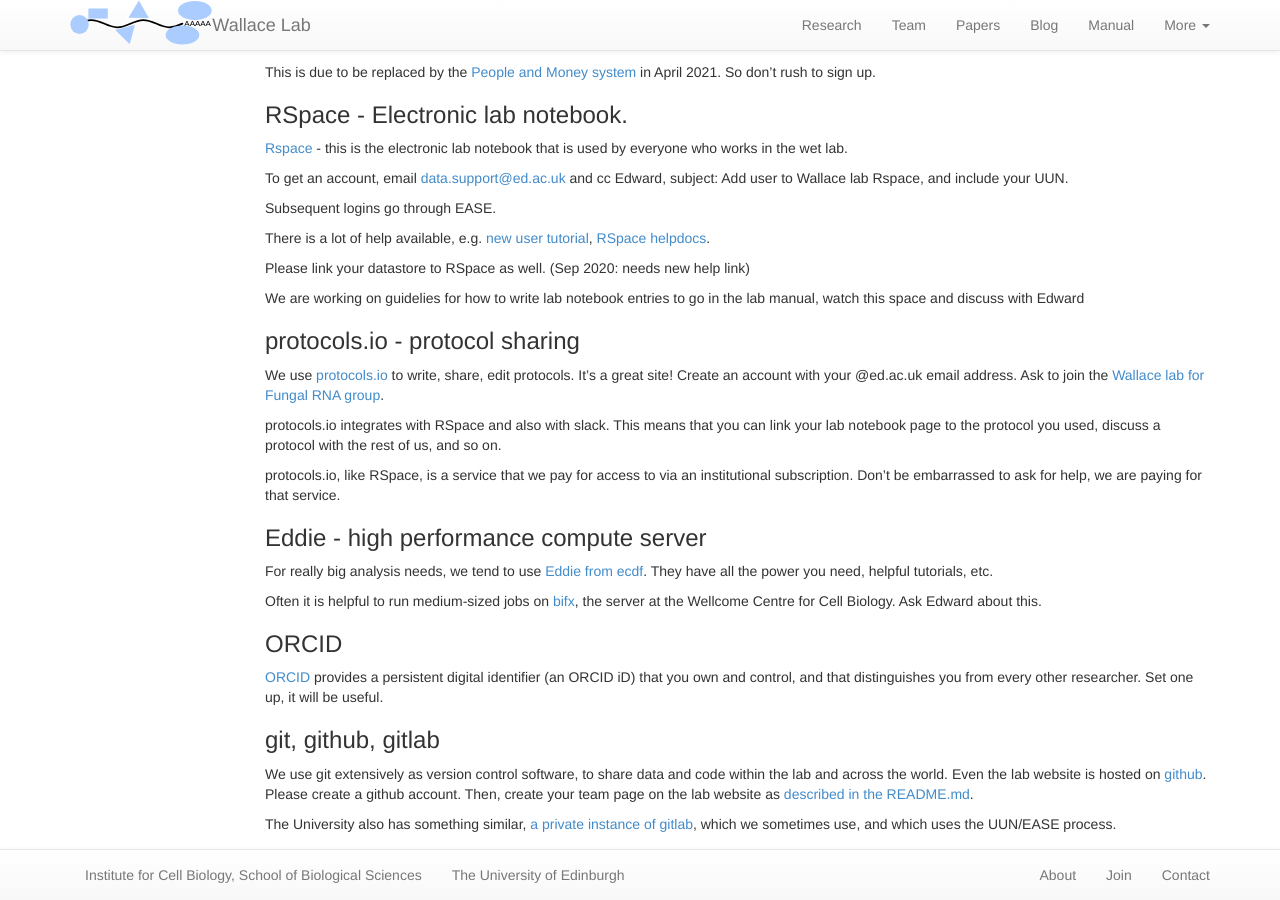
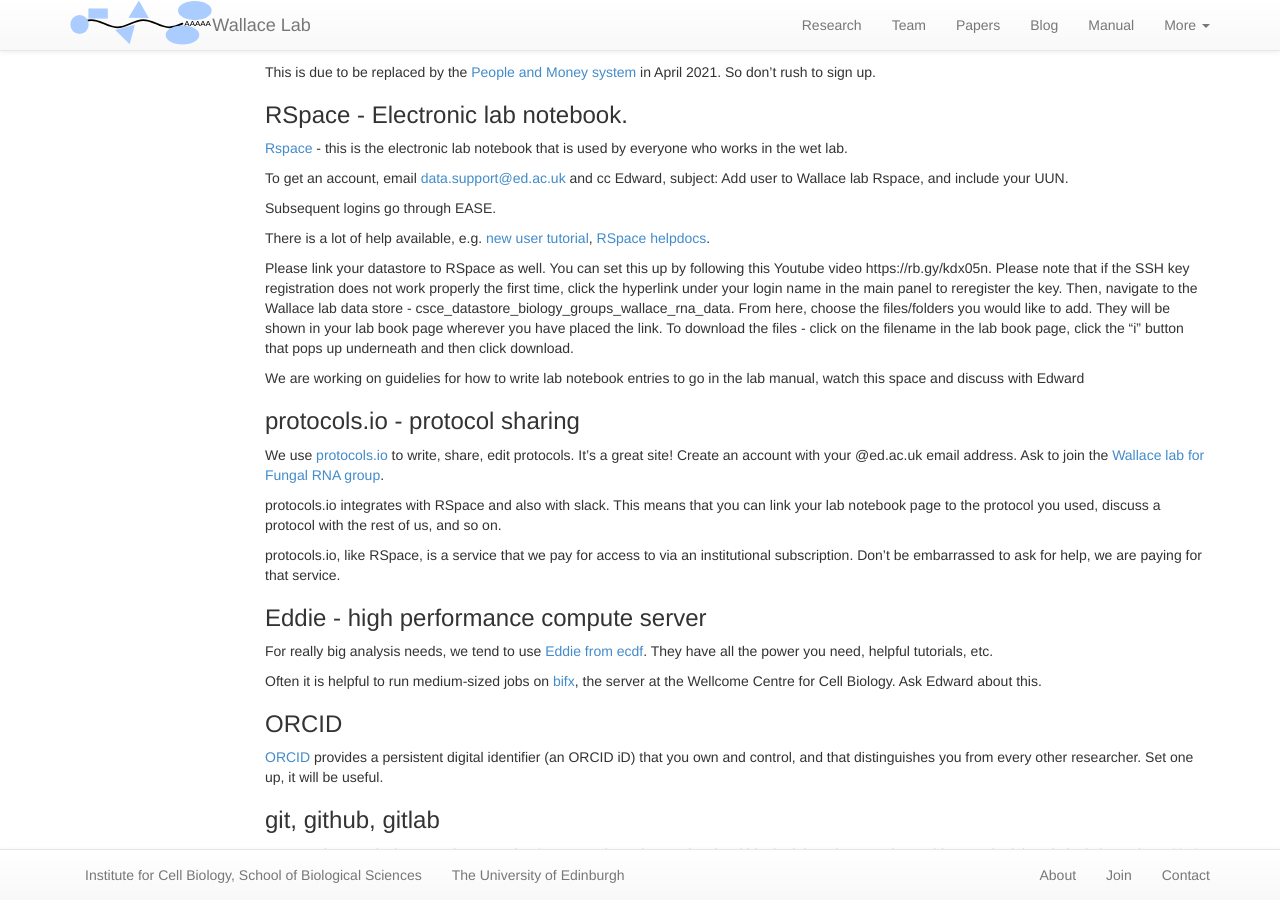
Before and after one commit to swinterbourne/ewallace.github.io, a Jekyll site: the page built from manual/_posts/2020-09-07-newstart.md, in a window 1280 px wide and 900 px high, scrolled down 2629 px. Built offline with Jekyll 4.4.1, drawn with Linux system fonts in a browser that asks for light colours; nearby versions of some CDN libraries.

Commit message:
Update 2020-09-07-newstart.md (#44)

```diff
--- a/manual/_posts/2020-09-07-newstart.md
+++ b/manual/_posts/2020-09-07-newstart.md
@@ -139,7 +139,7 @@
 
 There is a lot of help available, e.g. [new user tutorial](https://rspace.is.ed.ac.uk/workspace?simpo-walkthrough=2ba644dacb96d081dea670fdd06620dc), [RSpace helpdocs](https://researchspace.helpdocs.io/).
 
-Please link your datastore to RSpace as well. (Sep 2020: needs new help link)
+Please link your datastore to RSpace as well. You can set this up by following this Youtube video https://rb.gy/kdx05n. Please note that if the SSH key registration does not work properly the first time, click the hyperlink under your login name in the main panel to reregister the key. Then, navigate to the Wallace lab data store - csce_datastore_biology_groups_wallace_rna_data. From here, choose the files/folders you would like to add. They will be shown in your lab book page wherever you have placed the link. To download the files - click on the filename in the lab book page, click the "i" button that pops up underneath and then click download.
 
 We are working on guidelies for how to write lab notebook entries to go in the lab manual, watch this space and discuss with Edward
 
```
